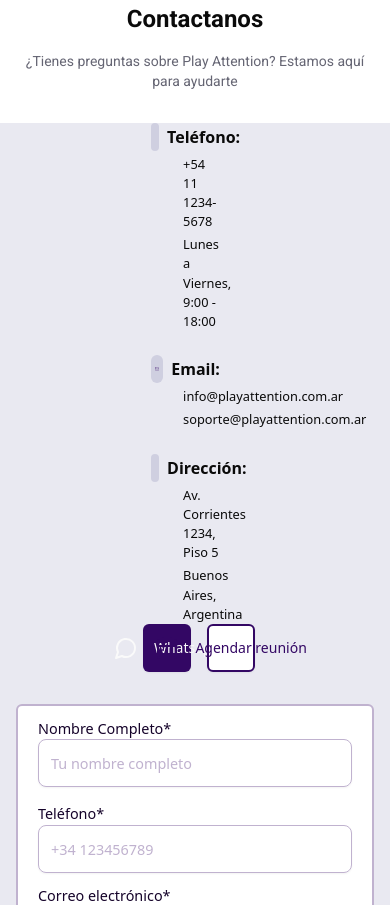
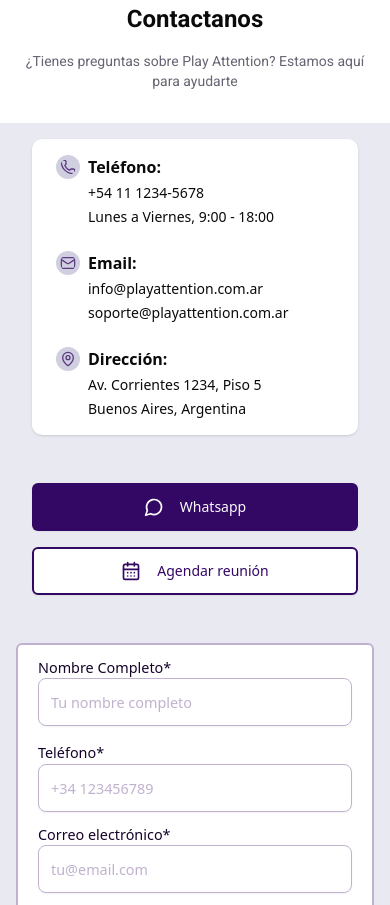
Before and after one commit to No-Country-simulation/h5-02-play-attention, a Next.js app in the folder frontend/landing/: page / in a window 390 px wide. Shown: the part 1860-2765 px from the top of the page. Built offline with nearby package versions, Linux system fonts and the light colour scheme.

Commit message:
responsive left contact section

```diff
--- a/frontend/landing/src/features/contact/staticContact.jsx
+++ b/frontend/landing/src/features/contact/staticContact.jsx
@@ -20,12 +20,13 @@ const contactItems = [
 ];
 
 const iconClasses =
-  "bg-[#cfcfe0] rounded-full w-7 h-7 p-1 text-[#5C3983] mx-2 stroke-[2px] ";
+  "bg-[#cfcfe0] rounded-full w-6 h-6 p-1 text-[#5C3983] mx-2 stroke-[2px] md:w-7 md:h-7";
 
 export const StaticContact = () => {
   return (
-    <div className="max-h-[75%] h-[75%] w-[29%] flex flex-col justify-between">
-      <div className="w-[74%] h-[73%] space-y-6">
+    <div className="w-full  md:w-[29%] flex flex-col gap-8 p-4 md:p-0">
+      {/* Contenedor de información de contacto */}
+      <div className="w-full md:w-[74%]  space-y-6 bg-white md:bg-[transparent] p-4 rounded-lg shadow-sm md:shadow-none">
         {contactItems.map((item, index) => (
           <div key={index} className="space-y-1">
             <div className="flex items-center">
@@ -33,7 +34,7 @@ export const StaticContact = () => {
               <b>{item.title}</b>
             </div>
             {item.details.map((detail, i) => (
-              <small key={i} className="block pl-10">
+              <small key={i} className="block pl-10 text-sm md:text-base">
                 {detail}
               </small>
             ))}
@@ -41,16 +42,16 @@ export const StaticContact = () => {
         ))}
       </div>
 
-      <div className="w-full flex justify-between gap-4">
-        <Button className="w-[46.24%] h-12">
-          <MessageCircle className="size-6 mr-2" />
+      <div className="w-full flex flex-col sm:flex-row gap-4 mt-4 md:mt-0">
+        <Button className="w-full sm:w-[46.24%] h-12">
+          <MessageCircle className="size-5 md:size-6 mr-2" />
           Whatsapp
         </Button>
         <Button
           variant="outline"
-          className="w-[46.24%] h-12 border-2 border-[#330764] text-[#330764] hover:bg-[#330764]/10"
+          className="w-full sm:w-[46.24%] h-12 border-2 border-[#330764] text-[#330764] hover:bg-[#330764]/10"
         >
-          <CalendarDays className="size-6 mr-2" />
+          <CalendarDays className="size-5 md:size-6 mr-2" />
           Agendar reunión
         </Button>
       </div>
```
